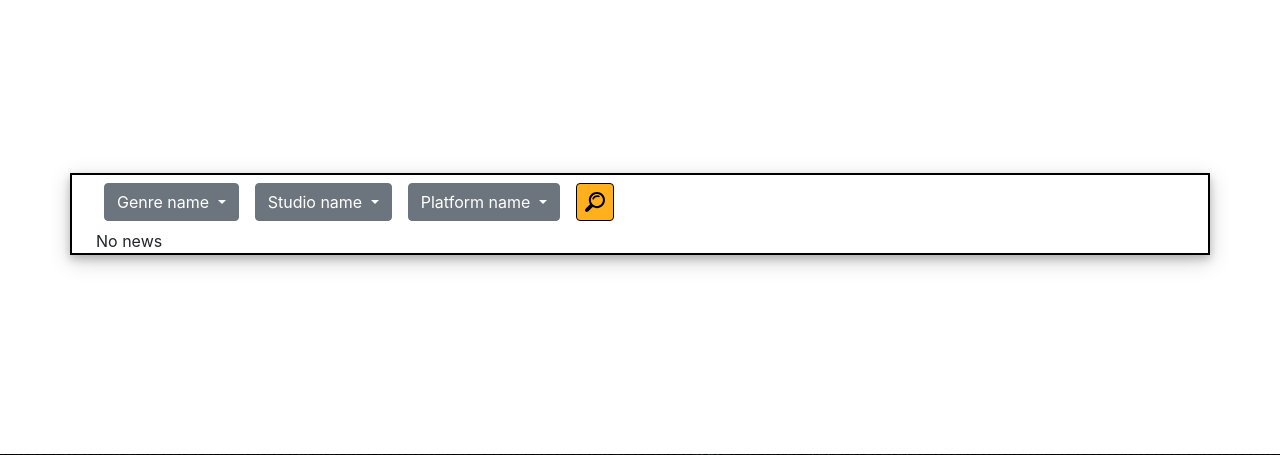
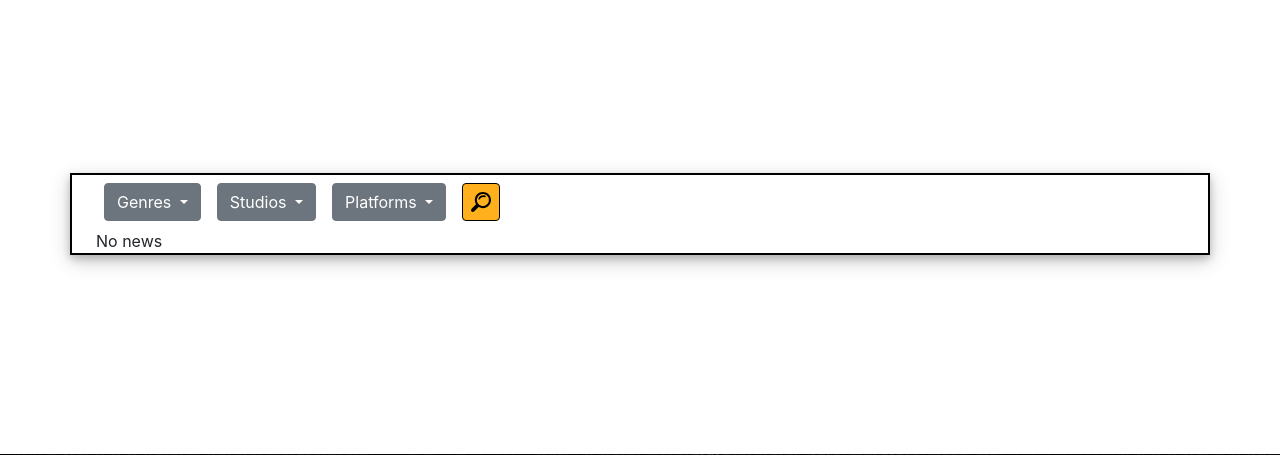
Before and after one commit to Djet78/gstaff, a Django app: page / in a window 1280 px wide. Shown: the part 186-641 px from the top of the page. Run offline with Django 3.2, Linux system fonts and the light colour scheme; data comes from the database, SQL or seed files in the repository; data that the repository does not hold is empty; parts of the project's set-up code (start-up, migrations or seed data) failed here and were passed over; some libraries are stand-ins or nearby versions.

Commit message:
Changed field names for game filtering forms

```diff
--- a/games/forms.py
+++ b/games/forms.py
@@ -76,21 +76,21 @@ class YearRangeForm(forms.Form):
 
 
 class PlatformMulChoiceForm(forms.Form):
-    platform_name = BootstrapMultipleChoiceField(
+    platforms = BootstrapMultipleChoiceField(
         choices=lambda: ((obj['name'], obj['name']) for obj in Platform.objects.values('name')),
         required=False,
     )
 
 
 class StudioMulChoiceForm(forms.Form):
-    studio_name = BootstrapMultipleChoiceField(
+    studios = BootstrapMultipleChoiceField(
         choices=lambda: ((obj['name'], obj['name']) for obj in Studio.objects.values('name')),
         required=False,
     )
 
 
 class GenreMulChoiceForm(forms.Form):
-    genre_name = BootstrapMultipleChoiceField(
+    genres = BootstrapMultipleChoiceField(
         choices=lambda: ((obj['name'], obj['name']) for obj in Genre.objects.values('name')),
         required=False,
     )
--- a/games/views.py
+++ b/games/views.py
@@ -23,9 +23,9 @@ class GameList(ContextGenerator, View):
     search_form = GamesFilterForm
 
     FIELDS_QUERIES_MAPPING = {
-        'platform_name': 'platforms__name__in',
-        'studio_name': 'studio__name__in',
-        'genre_name': 'genres__name__in',
+        'platforms': 'platforms__name__in',
+        'studios': 'studio__name__in',
+        'genres': 'genres__name__in',
         'search': 'name__icontains',
         'from_date': 'release_date__year__gte',
         'to_date': 'release_date__year__lte',
--- a/news/templates/news/article_list.html
+++ b/news/templates/news/article_list.html
@@ -6,9 +6,9 @@
 
     <!-- Search bar -->
     <form method="GET" class="form-inline">
-        {% include 'inputs/mul_select_dropdown.html' with field=search_form.genre_name dropdown_id='genre_dropdown' %}
-        {% include 'inputs/mul_select_dropdown.html' with field=search_form.studio_name dropdown_id='studio_dropdown' %}
-        {% include 'inputs/mul_select_dropdown.html' with field=search_form.platform_name dropdown_id='platform_dropdown' %}
+        {% include 'inputs/mul_select_dropdown.html' with field=search_form.genres dropdown_id='genre_dropdown' %}
+        {% include 'inputs/mul_select_dropdown.html' with field=search_form.studios dropdown_id='studio_dropdown' %}
+        {% include 'inputs/mul_select_dropdown.html' with field=search_form.platforms dropdown_id='platform_dropdown' %}
 
         {% include 'inputs/search_bar_btn.html' %}
     </form>
--- a/news/views.py
+++ b/news/views.py
@@ -16,9 +16,9 @@ class ArticleList(ContextGenerator, View):
     search_form = SearchNewsForm
 
     FIELDS_QUERIES_MAPPING = {
-        'platform_name': 'game__platforms__name__in',
-        'studio_name': 'game__studio__name__in',
-        'genre_name': 'game__genres__name__in',
+        'platforms': 'game__platforms__name__in',
+        'studios': 'game__studio__name__in',
+        'genres': 'game__genres__name__in',
         'search': 'title__icontains',
     }
 
```
